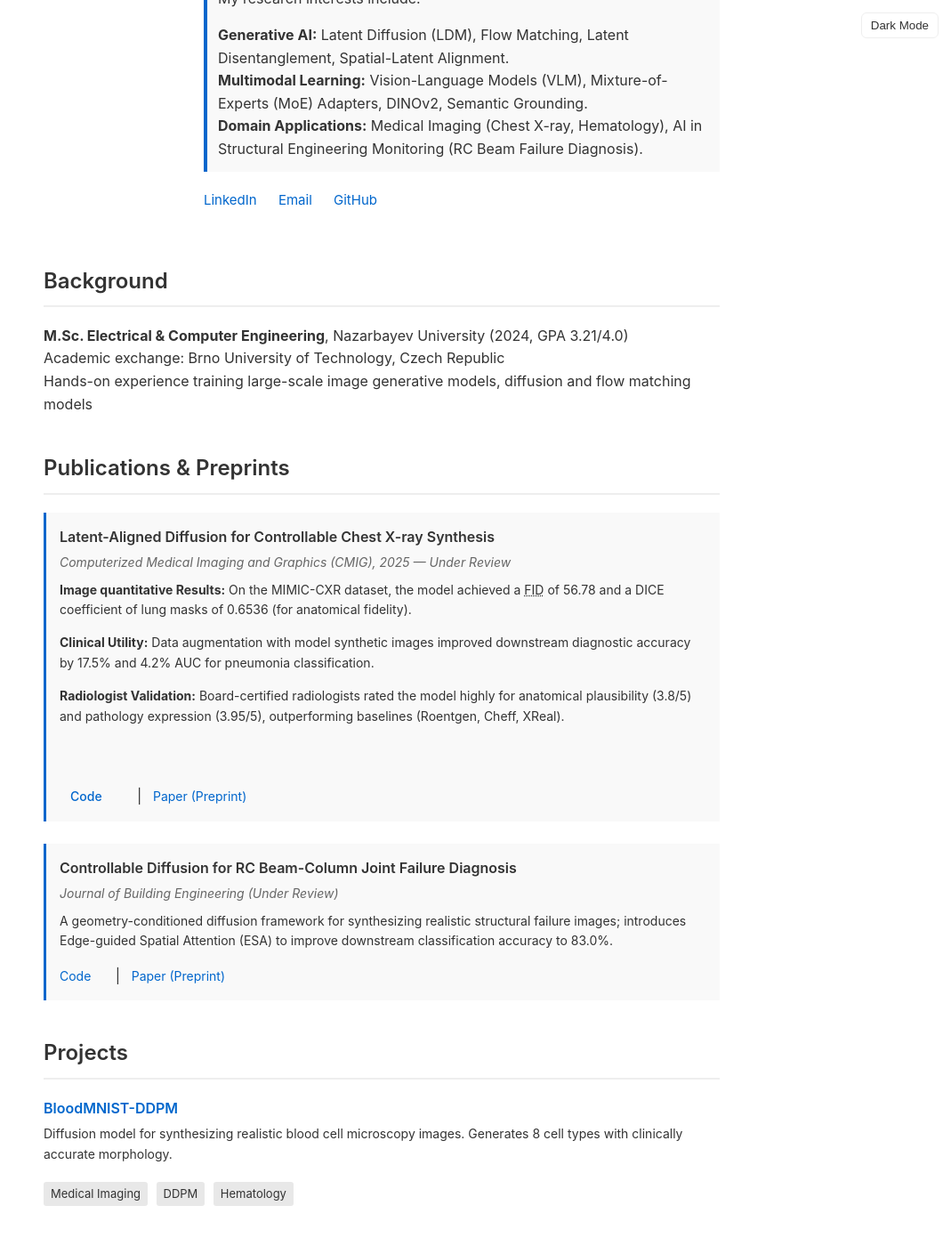
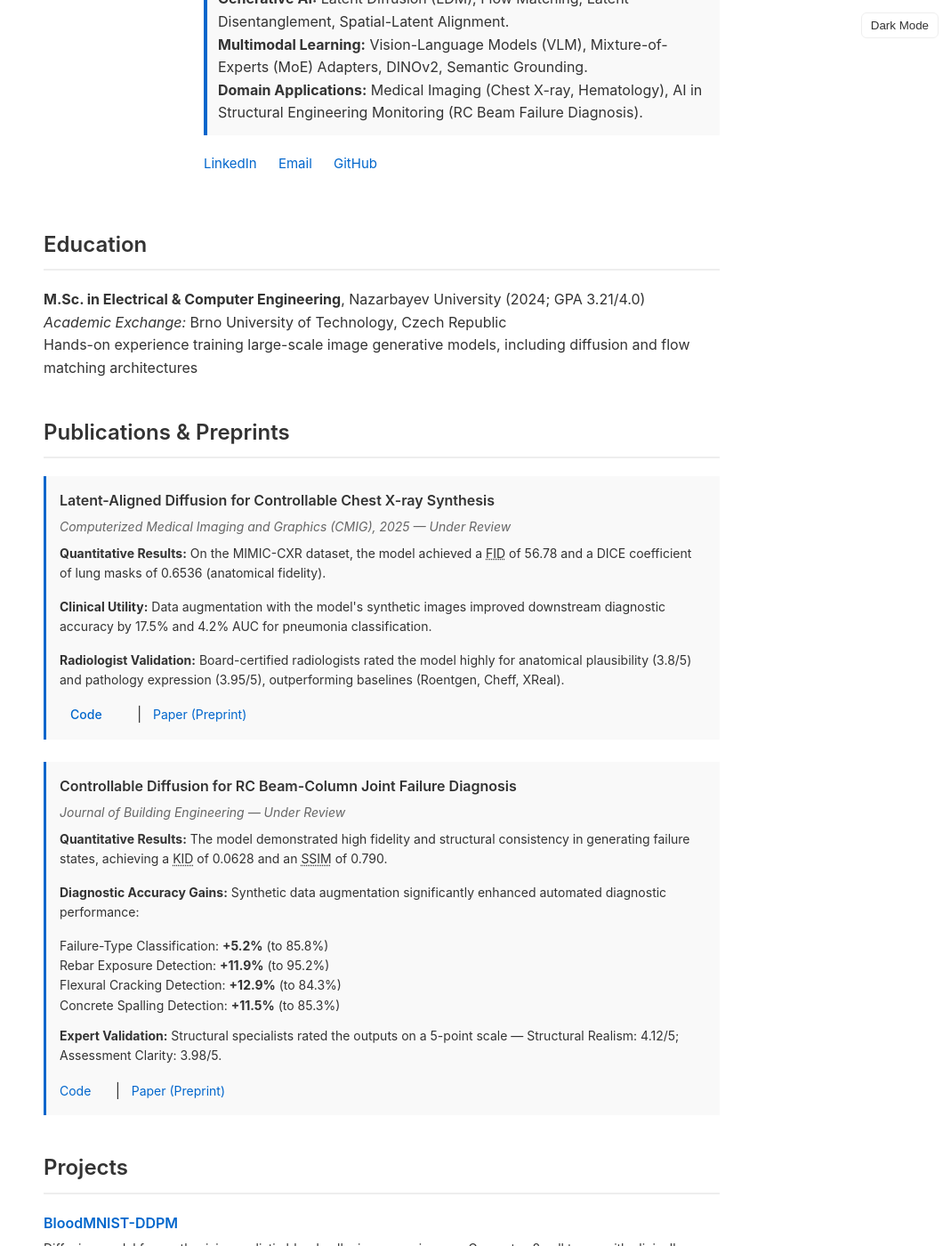
Before and after one commit to Vadim-ATL/Vadim-ATL.github.io, a Jekyll site: the page built from index.md, in a window 1280 px wide and 1400 px high, scrolled down 314 px. Shown: the whole window at 89% size, without its empty margins (211-1280 px from the left). Built offline with Jekyll 4.4.1, drawn with Linux system fonts in a browser that asks for light colours; some of the changed text lies outside the part shown.

Commit message:
Revise bio and publication details in index.md
Updated personal information and research focus in the bio section. Revised quantitative results and validation details for publications.

```diff
--- a/index.md
+++ b/index.md
@@ -11,13 +11,12 @@ title: Vadim Atlassov - Researcher
   <div style="flex: 1;">
     <h1 style="margin-top: 0;">Vadim Atlassov</h1>
     <p class="bio">
-      I am a MSc Researcher at the <strong>HCI Lab</strong>, Nazarbayev University, supervised by
+      MSc Researcher at the <strong>HCI Lab</strong>, Nazarbayev University, supervised by
       <strong><a href="https://scholar.google.com/citations?user=ipi5AVsAAAAJ&hl=ko">Prof. Minho Lee</a></strong>.
-      I develop <strong>Physically-grounded generative AI</strong> for medicine and civil engineering.
+      Research focus: <strong>physically-grounded generative AI</strong> for medicine and civil engineering.
     </p>
     <div style="background-color: var(--panel); padding: 12px; border-left: 4px solid var(--link); margin: 15px 0;">
-      <strong>Looking for PhD position!</strong>
-      <p>My research interests include:</p>
+      <strong>Actively seeking PhD positions.</strong> Research interests include:
       <ul class="skills-list">
         <li><strong>Generative AI:</strong> Latent Diffusion (LDM), Flow Matching, Latent Disentanglement, Spatial-Latent Alignment.</li>
         <li><strong>Multimodal Learning:</strong> Vision-Language Models (VLM), Mixture-of-Experts (MoE) Adapters, DINOv2, Semantic Grounding.</li>
@@ -32,39 +31,26 @@ title: Vadim Atlassov - Researcher
   </div>
 </div>
 
-## Background
+## Education {#education}
 
-* **M.Sc. Electrical & Computer Engineering**, Nazarbayev University (2024, GPA 3.21/4.0)
-* Academic exchange: Brno University of Technology, Czech Republic
-* Hands-on experience training large-scale image generative models, diffusion and flow matching models
+* **M.Sc. in Electrical & Computer Engineering**, Nazarbayev University (2024; GPA 3.21/4.0)
+* *Academic Exchange:* Brno University of Technology, Czech Republic
+* Hands-on experience training large-scale image generative models, including diffusion and flow matching architectures
 
 ## Publications & Preprints {#publications}
 
 <div class="paper">
   <div class="paper-title">Latent-Aligned Diffusion for Controllable Chest X-ray Synthesis</div>
   <div class="paper-venue">Computerized Medical Imaging and Graphics (CMIG), 2025 — Under Review</div>
-
-  <section>
-    <p style="font-size: 14px; margin-top: 8px;">
-      <strong>Image quantitative Results:</strong> On the
-      <a href="https://physionet.org/content/mimic-cxr/2.1.0/" style="color: inherit; text-decoration: none;">MIMIC-CXR</a>
-      dataset, the model achieved a
-      <abbr title="Fréchet Inception Distance">FID</abbr> of 56.78 and a DICE coefficient
-      of lung masks of 0.6536 (for anatomical fidelity).
-    </p>
-    <p style="font-size: 14px;">
-      <strong>Clinical Utility:</strong> Data augmentation with model synthetic images
-      improved downstream diagnostic accuracy by 17.5% and 4.2% AUC for pneumonia classification.
-    </p>
-    <p style="font-size: 14px;">
-      <strong>Radiologist Validation:</strong> Board-certified radiologists rated the model highly
-      for anatomical plausibility (3.8/5) and pathology expression (3.95/5), outperforming
-      baselines (Roentgen, Cheff, XReal).
-    </p>
-  </section>
-
-  <br><br>
-
+  <p style="font-size: 14px; margin-top: 8px;">
+    <strong>Quantitative Results:</strong> On the <a href="https://physionet.org/content/mimic-cxr/2.1.0/" style="color: inherit; text-decoration: none;">MIMIC-CXR</a> dataset, the model achieved a <abbr title="Fréchet Inception Distance">FID</abbr> of 56.78 and a DICE coefficient of lung masks of 0.6536 (anatomical fidelity).
+  </p>
+  <p style="font-size: 14px;">
+    <strong>Clinical Utility:</strong> Data augmentation with the model's synthetic images improved downstream diagnostic accuracy by 17.5% and 4.2% AUC for pneumonia classification.
+  </p>
+  <p style="font-size: 14px;">
+    <strong>Radiologist Validation:</strong> Board-certified radiologists rated the model highly for anatomical plausibility (3.8/5) and pathology expression (3.95/5), outperforming baselines (Roentgen, Cheff, XReal).
+  </p>
   <div class="paper-links">
     <a class="btn btn-secondary" href="https://github.com/nubcico/XrayGen/tree/main" target="_blank" rel="noopener">Code</a>
     <span style="margin: 0 8px;">|</span>
@@ -74,12 +60,22 @@ title: Vadim Atlassov - Researcher
 
 <div class="paper">
   <div class="paper-title">Controllable Diffusion for RC Beam-Column Joint Failure Diagnosis</div>
-  <div class="paper-venue">Journal of Building Engineering (Under Review)</div>
-
+  <div class="paper-venue">Journal of Building Engineering — Under Review</div>
   <p style="font-size: 14px; margin-top: 8px;">
-    A geometry-conditioned diffusion framework for synthesizing realistic structural failure images; introduces Edge-guided Spatial Attention (ESA) to improve downstream classification accuracy to 83.0%.
+    <strong>Quantitative Results:</strong> The model demonstrated high fidelity and structural consistency in generating failure states, achieving a <abbr title="Kernel Inception Distance">KID</abbr> of 0.0628 and an <abbr title="Structural Similarity Index">SSIM</abbr> of 0.790.
   </p>
-
+  <p style="font-size: 14px;">
+    <strong>Diagnostic Accuracy Gains:</strong> Synthetic data augmentation significantly enhanced automated diagnostic performance:
+  </p>
+  <ul style="font-size: 14px; margin-top: 4px; margin-bottom: 12px;">
+    <li>Failure-Type Classification: <strong>+5.2%</strong> (to 85.8%)</li>
+    <li>Rebar Exposure Detection: <strong>+11.9%</strong> (to 95.2%)</li>
+    <li>Flexural Cracking Detection: <strong>+12.9%</strong> (to 84.3%)</li>
+    <li>Concrete Spalling Detection: <strong>+11.5%</strong> (to 85.3%)</li>
+  </ul>
+  <p style="font-size: 14px;">
+    <strong>Expert Validation:</strong> Structural specialists rated the outputs on a 5-point scale — Structural Realism: 4.12/5; Assessment Clarity: 3.98/5.
+  </p>
   <div class="paper-links">
     <a href="https://github.com/nubcico/GenBeamJoint" target="_blank" rel="noopener">Code</a>
     <span style="margin: 0 8px;">|</span>
@@ -90,14 +86,10 @@ title: Vadim Atlassov - Researcher
 ## Projects {#projects}
 
 <div class="project">
-  <div class="project-title">
-    <a href="https://github.com/Vadim-ATL/BloodMNIST-DDPM">BloodMNIST-DDPM</a>
-  </div>
-
+  <div class="project-title"><a href="https://github.com/Vadim-ATL/BloodMNIST-DDPM">BloodMNIST-DDPM</a></div>
   <p style="font-size: 14px; margin-top: 5px;">
     Diffusion model for synthesizing realistic blood cell microscopy images. Generates 8 cell types with clinically accurate morphology.
   </p>
-
   <div>
     <span class="tag">Medical Imaging</span>
     <span class="tag">DDPM</span>
```
